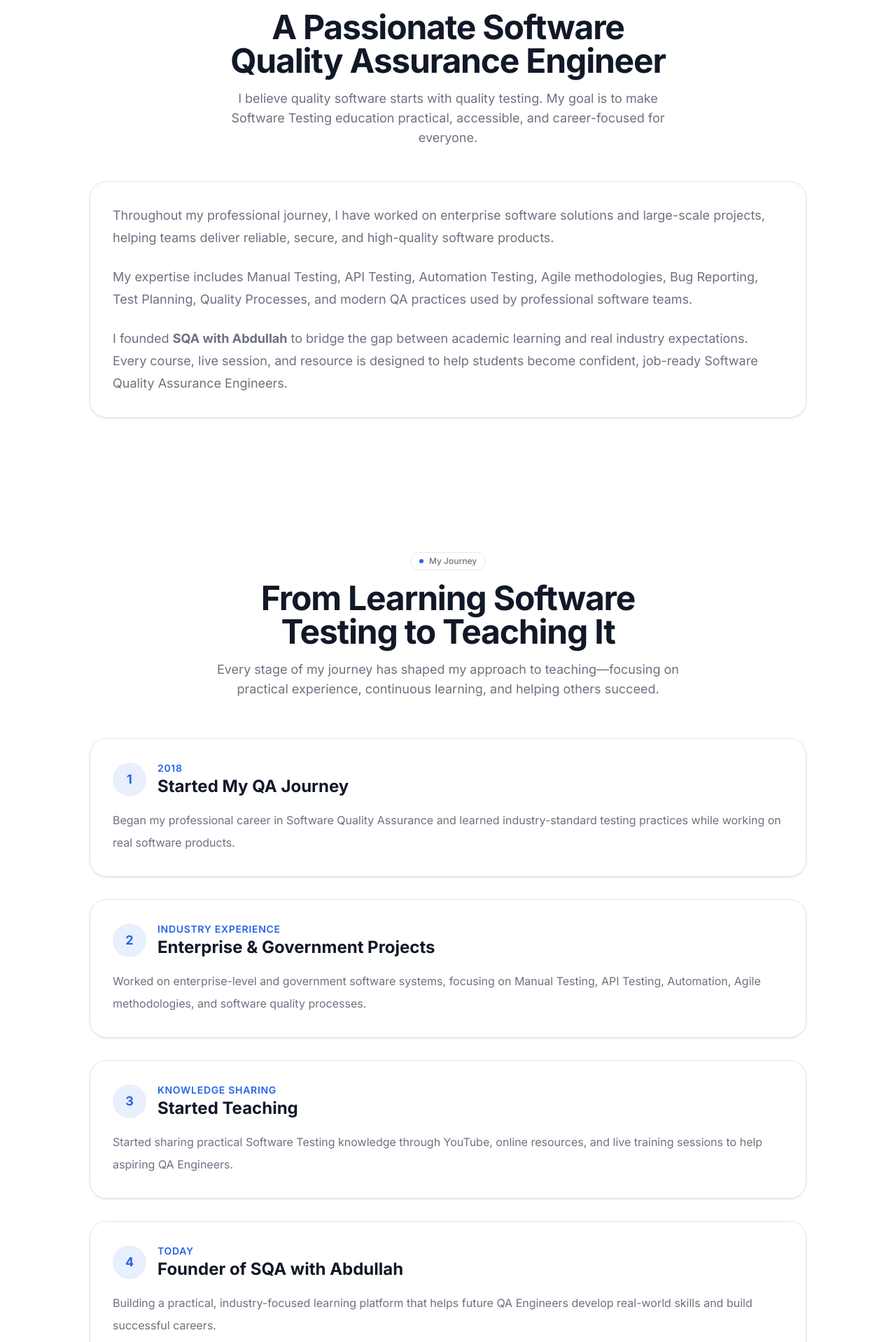
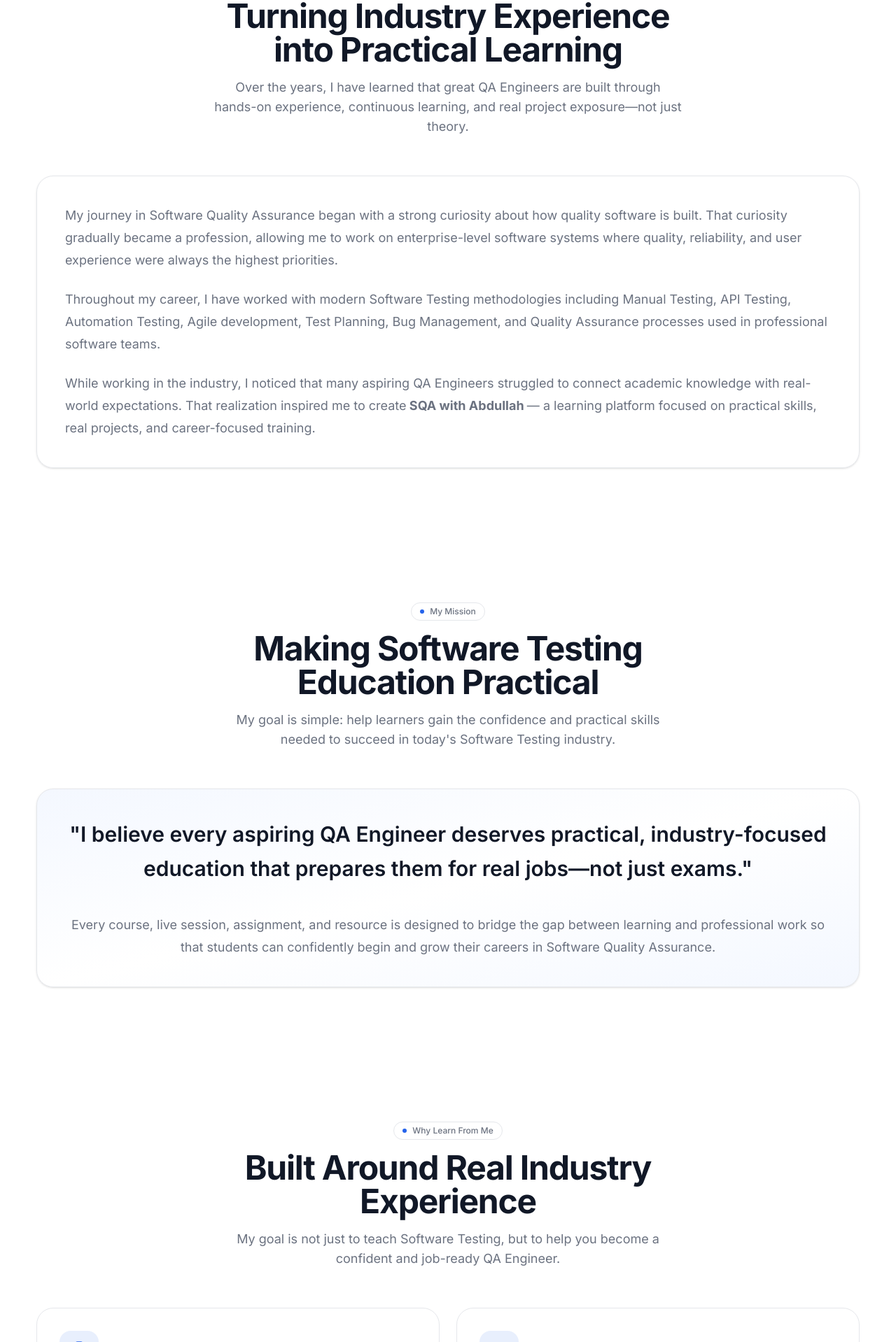
Before and after one commit to Abdullah1055/sqa-with-abdullah, a Next.js app: page /about in a window 1280 px wide. Shown: the part 822-2740 px from the top of the page at 70% size. Built offline with nearby package versions, Linux system fonts and the light colour scheme.

Commit message:
About page updated

```diff
--- a/src/app/about/page.tsx
+++ b/src/app/about/page.tsx
@@ -2,99 +2,73 @@ import type { Metadata } from "next";
 import Link from "next/link";
 import {
   ArrowRight,
-  CheckCircle2,
-  Compass,
+  Briefcase,
   GraduationCap,
-  Heart,
-  Target,
+  HeartHandshake,
+  Lightbulb,
 } from "lucide-react";
 
 import { Section, SectionHeader } from "@/components/common/section";
 import { CtaBand } from "@/components/sections/cta-band";
 import { Button } from "@/components/ui/button";
-import { site, stats } from "@/lib/site-data";
 
 export const metadata: Metadata = {
   title: "About | SQA with Abdullah",
   description:
-    "Learn more about Abdullah Al Baky, a Software Quality Assurance Engineer with 7+ years of professional experience in Software Testing and the founder of SQA with Abdullah.",
+    "Learn more about Abdullah Al Baky, Software Quality Assurance Engineer and founder of SQA with Abdullah.",
 };
 
-const values = [
+const reasons = [
   {
-    icon: Target,
-    title: "Industry-Focused Learning",
-    body: "Every lesson is designed around real-world Software Testing practices used in professional environments.",
-  },
-  {
-    icon: Heart,
-    title: "Honest Mentorship",
-    body: "No unrealistic promises—only practical guidance, continuous support, and genuine career advice.",
+    icon: Briefcase,
+    title: "Real Industry Experience",
+    body: "Learn Software Testing from practical experience gained through real-world software projects.",
   },
   {
     icon: GraduationCap,
-    title: "Hands-on Training",
-    body: "Students learn by working on real projects, assignments, and testing scenarios rather than just theory.",
+    title: "Practical Learning",
+    body: "Every topic is taught with hands-on examples, assignments, and industry-oriented practice.",
   },
   {
-    icon: Compass,
-    title: "Career Development",
-    body: "From resume building to interview preparation, every course is designed to help students become job-ready.",
-  },
-];
-
-const timeline = [
-  {
-    year: "2018",
-    title: "Started My QA Journey",
-    body: "Began my professional career in Software Quality Assurance and learned industry-standard testing practices while working on real software products.",
+    icon: HeartHandshake,
+    title: "Career Guidance",
+    body: "Beyond teaching, I help students prepare for interviews and build confidence for their QA careers.",
   },
   {
-    year: "Industry Experience",
-    title: "Enterprise & Government Projects",
-    body: "Worked on enterprise-level and government software systems, focusing on Manual Testing, API Testing, Automation, Agile methodologies, and software quality processes.",
-  },
-  {
-    year: "Knowledge Sharing",
-    title: "Started Teaching",
-    body: "Started sharing practical Software Testing knowledge through YouTube, online resources, and live training sessions to help aspiring QA Engineers.",
-  },
-  {
-    year: "Today",
-    title: "Founder of SQA with Abdullah",
-    body: "Building a practical, industry-focused learning platform that helps future QA Engineers develop real-world skills and build successful careers.",
+    icon: Lightbulb,
+    title: "Continuous Improvement",
+    body: "Technology evolves every day, and so does the learning experience inside every course.",
   },
 ];
 
 export default function AboutPage() {
   return (
     <>
-      {/* Hero Section */}
+      <Section className="pt-10 pb-20">
+        <div className="mx-auto max-w-7xl text-center">
 
-      <Section className="pt-10 pb-20">
-        <div className="mx-auto max-w-4xl text-center">
-
-          <p className="mb-4 inline-flex rounded-full border border-primary/20 bg-primary/10 px-4 py-1 text-sm font-semibold text-primary">
+          <p className="inline-flex rounded-full border border-primary/20 bg-primary/10 px-4 py-1 text-sm font-semibold text-primary">
             About Abdullah
           </p>
 
-          <h1 className="text-4xl font-extrabold tracking-tight sm:text-5xl lg:text-6xl">
+          <h1 className="mt-6 text-4xl font-extrabold tracking-tight sm:text-5xl lg:text-6xl">
             Helping Future QA Engineers
             <span className="block text-primary">
               Build Real Careers
             </span>
           </h1>
 
-          <p className="mx-auto mt-6 max-w-3xl text-lg leading-8 text-muted-foreground">
+          <p className="mx-auto mt-8 max-w-7xl text-lg leading-8 text-muted-foreground">
             I'm <strong>Abdullah Al Baky</strong>, a Software Quality Assurance
-            Engineer with <strong>7+ years of industry experience</strong>.
-            Through <strong>SQA with Abdullah</strong>, my mission is to help
-            aspiring QA Engineers gain practical skills, real project
-            experience, and the confidence to build successful careers in
+            Engineer with more than <strong>7 years of professional
+            experience</strong>. Through <strong>SQA with Abdullah</strong>,
+            I help aspiring QA Engineers develop practical skills, gain
+            real-world knowledge, and confidently build successful careers in
             Software Testing.
           </p>
 
           <div className="mt-10 flex flex-wrap justify-center gap-4">
+
             <Button size="lg" asChild>
               <Link href="/courses">
                 Explore Courses
@@ -107,211 +81,119 @@ export default function AboutPage() {
                 Contact Me
               </Link>
             </Button>
+
           </div>
+
+        </div>
+      </Section>
+            {/* My Story */}
+
+      <Section className="py-20">
+        <SectionHeader
+          eyebrow="My Story"
+          title="Turning Industry Experience into Practical Learning"
+          description="Over the years, I have learned that great QA Engineers are built through hands-on experience, continuous learning, and real project exposure—not just theory."
+        />
+
+        <div className="mx-auto mt-14 max-w-7xl rounded-3xl border bg-card p-8 md:p-10 shadow-sm">
+
+          <p className="text-lg leading-8 text-muted-foreground">
+            My journey in Software Quality Assurance began with a strong curiosity
+            about how quality software is built. That curiosity gradually became
+            a profession, allowing me to work on enterprise-level software
+            systems where quality, reliability, and user experience were always
+            the highest priorities.
+          </p>
+
+          <p className="mt-6 text-lg leading-8 text-muted-foreground">
+            Throughout my career, I have worked with modern Software Testing
+            methodologies including Manual Testing, API Testing, Automation
+            Testing, Agile development, Test Planning, Bug Management, and
+            Quality Assurance processes used in professional software teams.
+          </p>
+
+          <p className="mt-6 text-lg leading-8 text-muted-foreground">
+            While working in the industry, I noticed that many aspiring QA
+            Engineers struggled to connect academic knowledge with real-world
+            expectations. That realization inspired me to create
+            <strong> SQA with Abdullah </strong>
+            — a learning platform focused on practical skills, real projects,
+            and career-focused training.
+          </p>
+
         </div>
       </Section>
 
-      {/* About Me */}
+      {/* Mission */}
 
-      <Section>
+      <Section className="pb-20">
 
         <SectionHeader
-          eyebrow="Who I Am"
-          title="A Passionate Software Quality Assurance Engineer"
-          description="I believe quality software starts with quality testing. My goal is to make Software Testing education practical, accessible, and career-focused for everyone."
+          eyebrow="My Mission"
+          title="Making Software Testing Education Practical"
+          description="My goal is simple: help learners gain the confidence and practical skills needed to succeed in today's Software Testing industry."
         />
 
-        <div className="mx-auto mt-12 max-w-5xl">
+        <div className="mx-auto mt-14 max-w-7xl">
 
-          <div className="rounded-3xl border bg-card p-8 shadow-sm">
+          <div className="rounded-3xl border bg-gradient-to-br from-primary/5 via-background to-primary/5 p-10 shadow-sm">
 
-            <p className="text-lg leading-8 text-muted-foreground">
-              Throughout my professional journey, I have worked on enterprise
-              software solutions and large-scale projects, helping teams deliver
-              reliable, secure, and high-quality software products.
-            </p>
+            <blockquote className="text-center">
 
-            <p className="mt-6 text-lg leading-8 text-muted-foreground">
-              My expertise includes Manual Testing, API Testing, Automation
-              Testing, Agile methodologies, Bug Reporting, Test Planning,
-              Quality Processes, and modern QA practices used by professional
-              software teams.
-            </p>
+              <p className="text-2xl font-semibold leading-relaxed md:text-3xl">
+                "I believe every aspiring QA Engineer deserves practical,
+                industry-focused education that prepares them for real jobs—not
+                just exams."
+              </p>
 
-            <p className="mt-6 text-lg leading-8 text-muted-foreground">
-              I founded <strong>SQA with Abdullah</strong> to bridge the gap
-              between academic learning and real industry expectations. Every
-              course, live session, and resource is designed to help students
-              become confident, job-ready Software Quality Assurance Engineers.
-            </p>
+            </blockquote>
+
+            <div className="mx-auto mt-10 max-w-7xl">
+
+              <p className="text-center text-lg leading-8 text-muted-foreground">
+                Every course, live session, assignment, and resource is designed
+                to bridge the gap between learning and professional work so that
+                students can confidently begin and grow their careers in
+                Software Quality Assurance.
+              </p>
+
+            </div>
 
           </div>
 
         </div>
 
       </Section>
-            {/* My Journey */}
+            {/* Why Learn From Me */}
 
-      <Section className="pt-20">
+      <Section className="pb-20">
 
         <SectionHeader
-          eyebrow="My Journey"
-          title="From Learning Software Testing to Teaching It"
-          description="Every stage of my journey has shaped my approach to teaching—focusing on practical experience, continuous learning, and helping others succeed."
-        />
-
-        <div className="mx-auto mt-14 max-w-5xl space-y-8">
-
-          {timeline.map((item, index) => (
-            <div
-              key={item.title}
-              className="relative rounded-3xl border bg-card p-8 shadow-sm transition-all duration-300 hover:-translate-y-1 hover:shadow-lg"
-            >
-              <div className="mb-4 flex items-center gap-4">
-
-                <div className="flex h-12 w-12 items-center justify-center rounded-full bg-primary/10 text-lg font-bold text-primary">
-                  {index + 1}
-                </div>
-
-                <div>
-                  <p className="text-sm font-semibold uppercase tracking-wider text-primary">
-                    {item.year}
-                  </p>
-
-                  <h3 className="text-2xl font-bold">
-                    {item.title}
-                  </h3>
-                </div>
-
-              </div>
-
-              <p className="leading-8 text-muted-foreground">
-                {item.body}
-              </p>
-
-            </div>
-          ))}
-
-        </div>
-
-      </Section>
-
-      {/* What I Do */}
-
-      <Section className="pt-20">
-
-        <SectionHeader
-          eyebrow="What I Do"
-          title="Helping Students Become Industry-Ready QA Engineers"
-          description="My training focuses on practical Software Testing skills, real-world workflows, and career preparation instead of theory alone."
-        />
-
-        <div className="mx-auto mt-14 grid gap-6 md:grid-cols-2">
-
-          {[
-            "Manual Testing",
-            "API Testing",
-            "Automation Testing",
-            "Agile & Scrum",
-            "Bug Reporting",
-            "Test Case Writing",
-            "JIRA & Project Management",
-            "Interview Preparation",
-          ].map((skill) => (
-            <div
-              key={skill}
-              className="flex items-center gap-4 rounded-2xl border bg-card p-6 shadow-sm transition-all duration-300 hover:border-primary/30 hover:shadow-md"
-            >
-              <CheckCircle2 className="h-6 w-6 text-primary" />
-
-              <span className="text-lg font-medium">
-                {skill}
-              </span>
-
-            </div>
-          ))}
-
-        </div>
-
-      </Section>
-
-      {/* Professional Experience */}
-
-      <Section className="pt-20">
-
-        <SectionHeader
-          eyebrow="Professional Experience"
-          title="Building Quality Through Real-World Projects"
-          description="Over the years, I have gained practical experience working with enterprise applications, large-scale software systems, and modern QA processes."
-        />
-
-        <div className="mx-auto mt-14 rounded-3xl border bg-card p-8 shadow-sm">
-
-          <ul className="space-y-5">
-
-            <li className="flex gap-4">
-              <CheckCircle2 className="mt-1 h-6 w-6 text-primary" />
-              <span className="leading-8 text-muted-foreground">
-                7+ years of professional Software Quality Assurance experience.
-              </span>
-            </li>
-
-            <li className="flex gap-4">
-              <CheckCircle2 className="mt-1 h-6 w-6 text-primary" />
-              <span className="leading-8 text-muted-foreground">
-                Hands-on experience in Manual Testing, API Testing, Automation Testing, Agile methodologies, and quality processes.
-              </span>
-            </li>
-
-            <li className="flex gap-4">
-              <CheckCircle2 className="mt-1 h-6 w-6 text-primary" />
-              <span className="leading-8 text-muted-foreground">
-                Experience working on enterprise and large-scale software systems with a strong focus on software quality and reliability.
-              </span>
-            </li>
-
-            <li className="flex gap-4">
-              <CheckCircle2 className="mt-1 h-6 w-6 text-primary" />
-              <span className="leading-8 text-muted-foreground">
-                Passionate about mentoring aspiring QA Engineers through practical learning, real projects, and career guidance.
-              </span>
-            </li>
-
-          </ul>
-
-        </div>
-
-      </Section>
-            {/* Core Values */}
-
-      <Section className="pt-20">
-
-        <SectionHeader
-          eyebrow="My Core Values"
-          title="The Principles That Guide My Teaching"
-          description="Every course, lesson, and mentorship session is built on these core values."
+          eyebrow="Why Learn From Me"
+          title="Built Around Real Industry Experience"
+          description="My goal is not just to teach Software Testing, but to help you become a confident and job-ready QA Engineer."
         />
 
         <div className="mt-14 grid gap-6 md:grid-cols-2">
 
-          {values.map((value) => {
-            const Icon = value.icon;
+          {reasons.map((reason) => {
+            const Icon = reason.icon;
 
             return (
               <div
-                key={value.title}
-                className="rounded-3xl border bg-card p-8 shadow-sm transition-all duration-300 hover:-translate-y-1 hover:border-primary/30 hover:shadow-lg"
+                key={reason.title}
+                className="group flex h-full flex-col rounded-3xl border bg-card p-8 text-left transition-all duration-300 hover:-translate-y-1 hover:border-primary/30 hover:shadow-xl"
               >
-                <div className="mb-5 flex h-14 w-14 items-center justify-center rounded-2xl bg-primary/10 text-primary">
+                <div className="flex h-14 w-14 items-center justify-center rounded-2xl bg-primary/10 text-primary transition-colors group-hover:bg-primary group-hover:text-primary-foreground">
                   <Icon className="h-7 w-7" />
                 </div>
 
-                <h3 className="text-2xl font-bold">
-                  {value.title}
+                <h3 className="mt-6 text-xl font-bold tracking-tight">
+                  {reason.title}
                 </h3>
 
                 <p className="mt-4 leading-8 text-muted-foreground">
-                  {value.body}
+                  {reason.body}
                 </p>
               </div>
             );
@@ -321,66 +203,34 @@ export default function AboutPage() {
 
       </Section>
 
-      {/* Statistics */}
+      {/* Final CTA */}
 
-      <Section className="pt-20">
+      <Section className="pb-24">
 
-        <SectionHeader
-          eyebrow="By The Numbers"
-          title="A Journey Built on Experience"
-          description="Focused on continuous learning, practical experience, and helping aspiring QA Engineers succeed."
-        />
+        <div className="mx-auto max-w-7xl rounded-[32px] border bg-gradient-to-br from-primary/5 via-background to-primary/10 p-10 text-center shadow-sm">
 
-        <div className="mt-14 grid gap-6 sm:grid-cols-2 lg:grid-cols-4">
-
-          {stats.map((stat) => (
-            <div
-              key={stat.label}
-              className="rounded-3xl border bg-card p-8 text-center shadow-sm transition-all duration-300 hover:-translate-y-1 hover:border-primary/30 hover:shadow-lg"
-            >
-              <h3 className="text-4xl font-extrabold text-primary">
-                {stat.value}
-              </h3>
-
-              <p className="mt-3 text-base font-medium text-muted-foreground">
-                {stat.label}
-              </p>
-            </div>
-          ))}
-
-        </div>
-
-      </Section>
-
-      {/* Final Message */}
-
-      <Section className="pt-20">
-
-        <div className="mx-auto max-w-4xl rounded-3xl border bg-card p-10 text-center shadow-sm">
-
-          <h2 className="text-4xl font-bold tracking-tight">
-            Thank You for Visiting
+          <h2 className="text-3xl font-extrabold tracking-tight">
+            Ready to Start Your QA Journey?
           </h2>
 
-          <p className="mt-6 text-lg leading-8 text-muted-foreground">
-            Whether you're just beginning your Software Testing journey or
-            looking to advance your career, I'm committed to helping you
-            develop practical skills, gain industry knowledge, and become a
-            confident Software Quality Assurance Engineer.
+          <p className="mx-auto mt-6 max-w-7xl text-lg leading-8 text-muted-foreground">
+            Whether you're starting from scratch or looking to improve your
+            Software Testing skills, I'm here to help you learn practical QA,
+            build confidence, and prepare for a successful career.
           </p>
 
           <div className="mt-10 flex flex-wrap justify-center gap-4">
 
             <Button size="lg" asChild>
               <Link href="/courses">
-                Start Learning
+                Explore Courses
                 <ArrowRight className="ml-2 h-5 w-5" />
               </Link>
             </Button>
 
             <Button variant="outline" size="lg" asChild>
               <Link href="/contact">
-                Get in Touch
+                Contact Me
               </Link>
             </Button>
 
@@ -391,7 +241,6 @@ export default function AboutPage() {
       </Section>
 
       <CtaBand />
-
     </>
   );
 }
```
